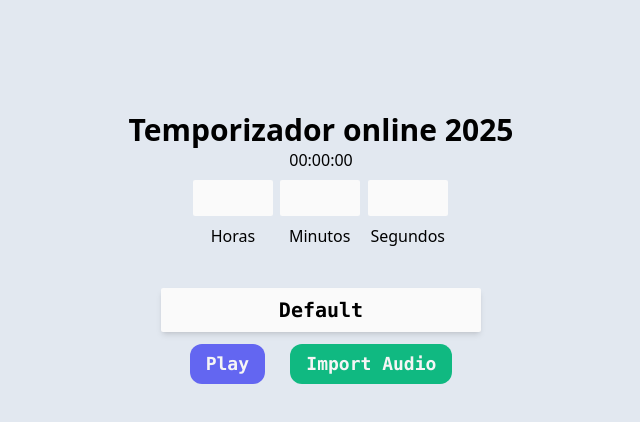
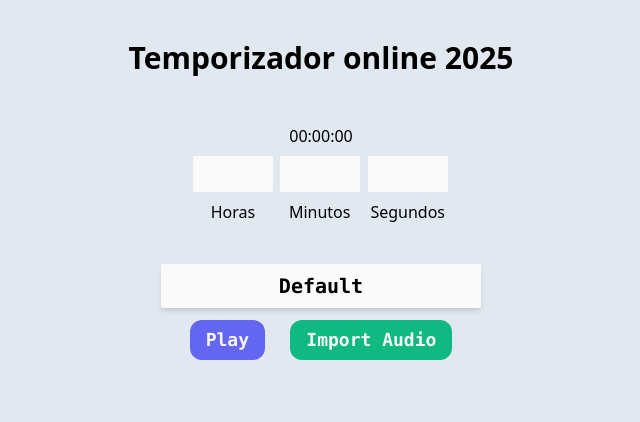
Before and after one commit to Guilherme1oo04/temporizador, a Vue app: page / in a window 1280 px wide. Shown: the top 422 px of the page, without its empty margins (319-959 px from the left). Built offline with nearby package versions, Linux system fonts and the light colour scheme.

Commit message:
Mudança no layout da página

```diff
--- a/src/views/MainPage.vue
+++ b/src/views/MainPage.vue
@@ -5,8 +5,8 @@
 </script>
 
 <template>
-    <main class="tw-flex tw-flex-col tw-items-center tw-mt-28">
-        <h1 class="tw-text-xl tw-font-semibold tw-mx-2 tw-text-center sm:tw-text-3xl">Temporizador online 2025</h1>
+    <h1 class="tw-text-xl tw-font-semibold tw-mx-2 tw-mt-10 tw-text-center sm:tw-text-3xl">Temporizador online 2025</h1>
+    <main class="tw-flex tw-flex-col tw-items-center tw-mt-12">
         <MarcadorTempo></MarcadorTempo>
         <EscolheTempo></EscolheTempo>
         <BotaoEscolheAudio></BotaoEscolheAudio>
```
